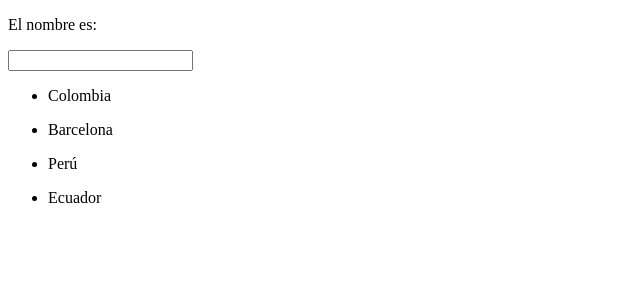
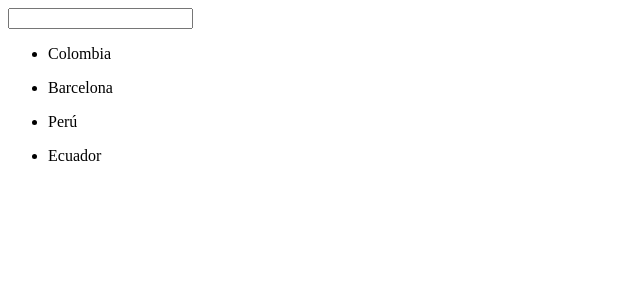
Before and after one commit to bolivar014/angular_dominicode, an Angular app: page / in a window 1280 px wide. Shown: the top 300 px of the page, without its empty margins (0-640 px from the left). Built offline with nearby package versions, Linux system fonts and the light colour scheme.

Commit message:
directiva ngIf

```diff
--- a/src/app/app.component.html
+++ b/src/app/app.component.html
@@ -1,7 +1,7 @@
 <!--{{ title }}
 <img src="{{ url }}" alt="">-->
 
-<p>El nombre es: {{ name }}</p>
+<p *ngIf="name">El nombre es: {{ name }}</p>
 <input type="text" [(ngModel)]="name">
 
 <ul *ngFor="let city of cities">
```
